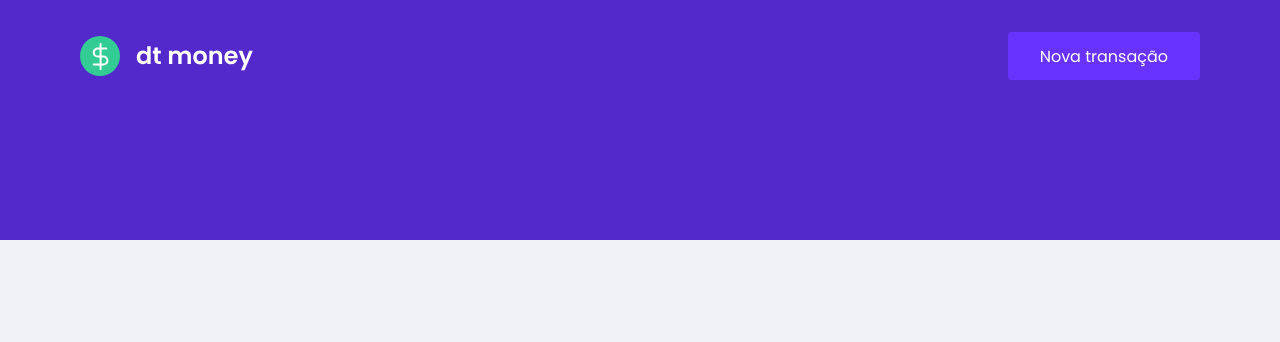
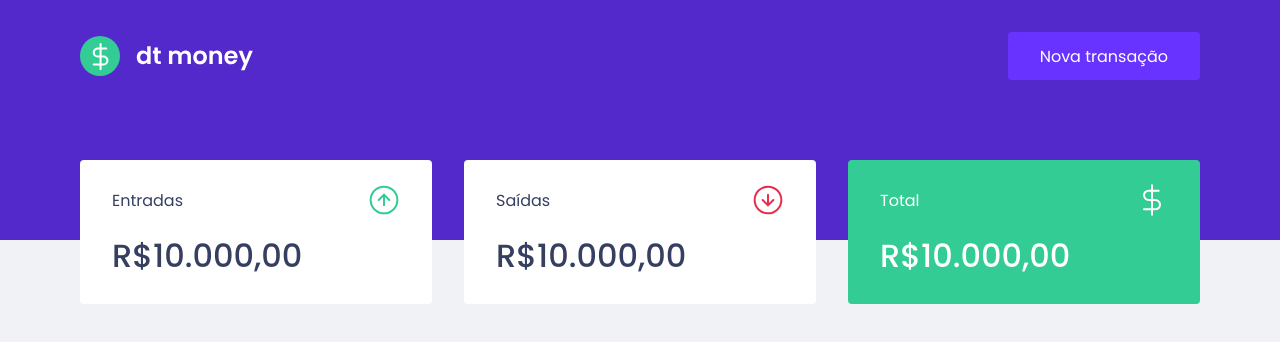
Before and after one commit to eduardo-takeo/dtmoney, a React (Create React App) app: page / in a window 1280 px wide. Shown: the top 342 px of the page. Built offline with nearby package versions, Linux system fonts and the light colour scheme.

Commit message:
Add Dashboard and Summary components

```diff
--- a/public/index.html
+++ b/public/index.html
@@ -7,7 +7,7 @@
     <link rel="shortcut icon" href="favicon.ico" type="image/x-icon" />
     <title>React App</title>
     <link
-      href="https://fonts.googleapis.com/css2?family=Poppins:wght@400;600&display=swap"
+      href="https://fonts.googleapis.com/css2?family=Poppins:wght@400;500;600&display=swap"
       rel="stylesheet"
     />
   </head>
--- a/src/App.tsx
+++ b/src/App.tsx
@@ -1,4 +1,5 @@
 import React from "react";
+import { Dashboard } from "./components/Dashboard";
 import { Header } from "./components/Header";
 
 import GlobalStyle from "./styles/global";
@@ -8,6 +9,7 @@
     <>
       <GlobalStyle />
       <Header />
+      <Dashboard />
     </>
   );
 }
--- /dev/null
+++ b/src/components/Dashboard/index.tsx
@@ -0,0 +1,12 @@
+import React from "react";
+import { Summary } from "../Summary";
+
+import { Container } from "./styles";
+
+export const Dashboard = () => {
+  return (
+    <Container>
+      <Summary />
+    </Container>
+  );
+};
--- /dev/null
+++ b/src/components/Dashboard/styles.ts
@@ -0,0 +1,6 @@
+import styled from "styled-components";
+
+export const Container = styled.div`
+  max-width: 1120px;
+  margin: 5rem auto;
+`;
--- /dev/null
+++ b/src/components/Summary/index.tsx
@@ -0,0 +1,34 @@
+import React from "react";
+import { Container } from "./styles";
+
+import incomeImg from "../../assets/income.svg";
+import outcomeImg from "../../assets/outcome.svg";
+import totalImg from "../../assets/total.svg";
+
+export const Summary = () => {
+  return (
+    <Container>
+      <div>
+        <header>
+          <p>Entradas</p>
+          <img src={incomeImg} alt="income" />
+        </header>
+        <strong>R$10.000,00</strong>
+      </div>
+      <div>
+        <header>
+          <p>Saídas</p>
+          <img src={outcomeImg} alt="outcome" />
+        </header>
+        <strong>R$10.000,00</strong>
+      </div>
+      <div className="highlight-background">
+        <header>
+          <p>Total</p>
+          <img src={totalImg} alt="total" />
+        </header>
+        <strong>R$10.000,00</strong>
+      </div>
+    </Container>
+  );
+};
--- /dev/null
+++ b/src/components/Summary/styles.ts
@@ -0,0 +1,34 @@
+import styled from "styled-components";
+
+export const Container = styled.div`
+  display: grid;
+  grid-template-columns: repeat(3, 1fr);
+  gap: 2rem;
+  margin-top: -10rem;
+
+  div {
+    background: var(--shape);
+    padding: 1.5rem 2rem;
+    border-radius: 0.25rem;
+    color: var(--text-title);
+
+    header {
+      display: flex;
+      align-items: center;
+      justify-content: space-between;
+    }
+
+    strong {
+      display: block;
+      margin-top: 1rem;
+      font-size: 2rem;
+      font-weight: 500;
+      line-height: 3rem;
+    }
+
+    &.highlight-background {
+      color: #fff;
+      background: var(--green);
+    }
+  }
+`;
```
